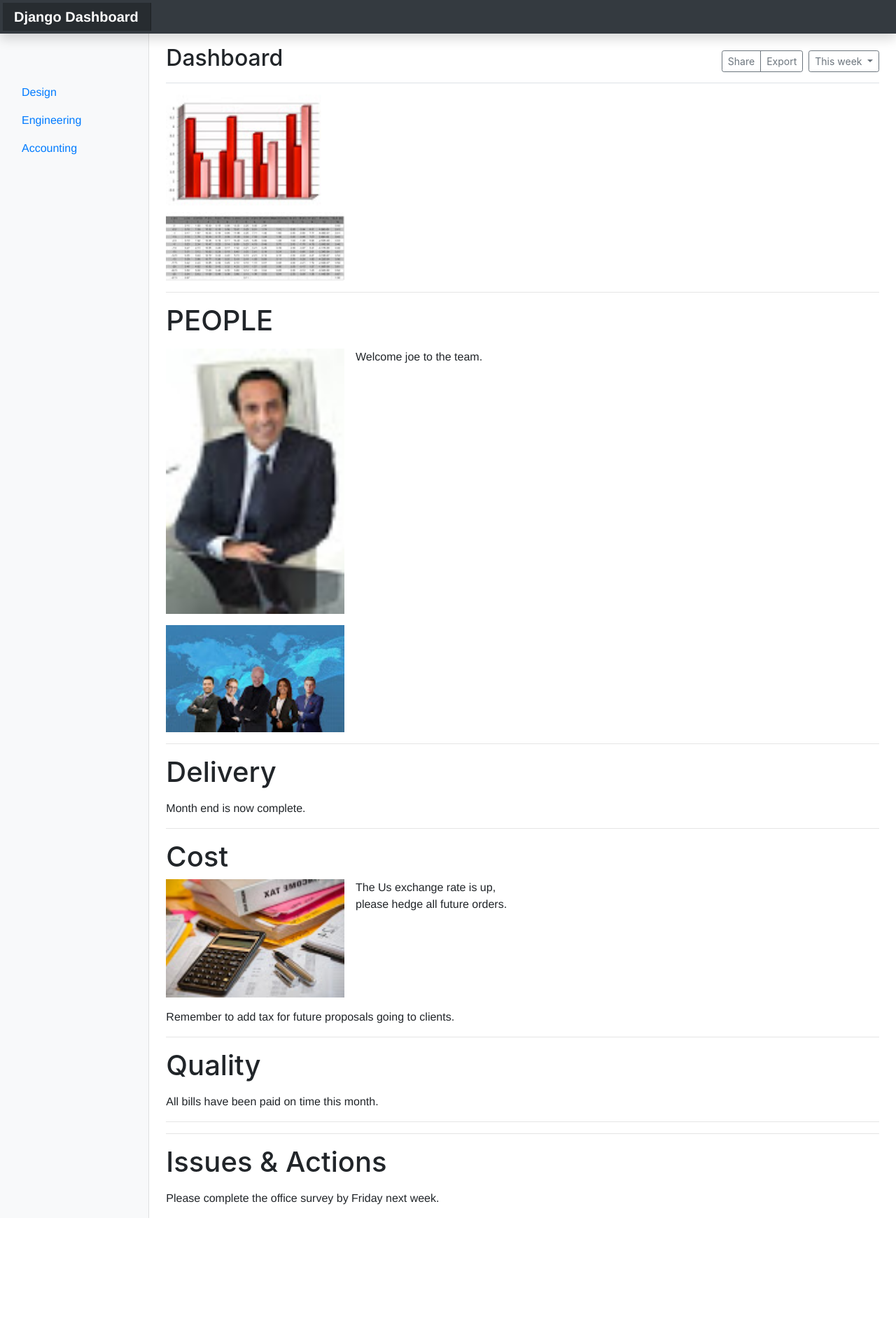
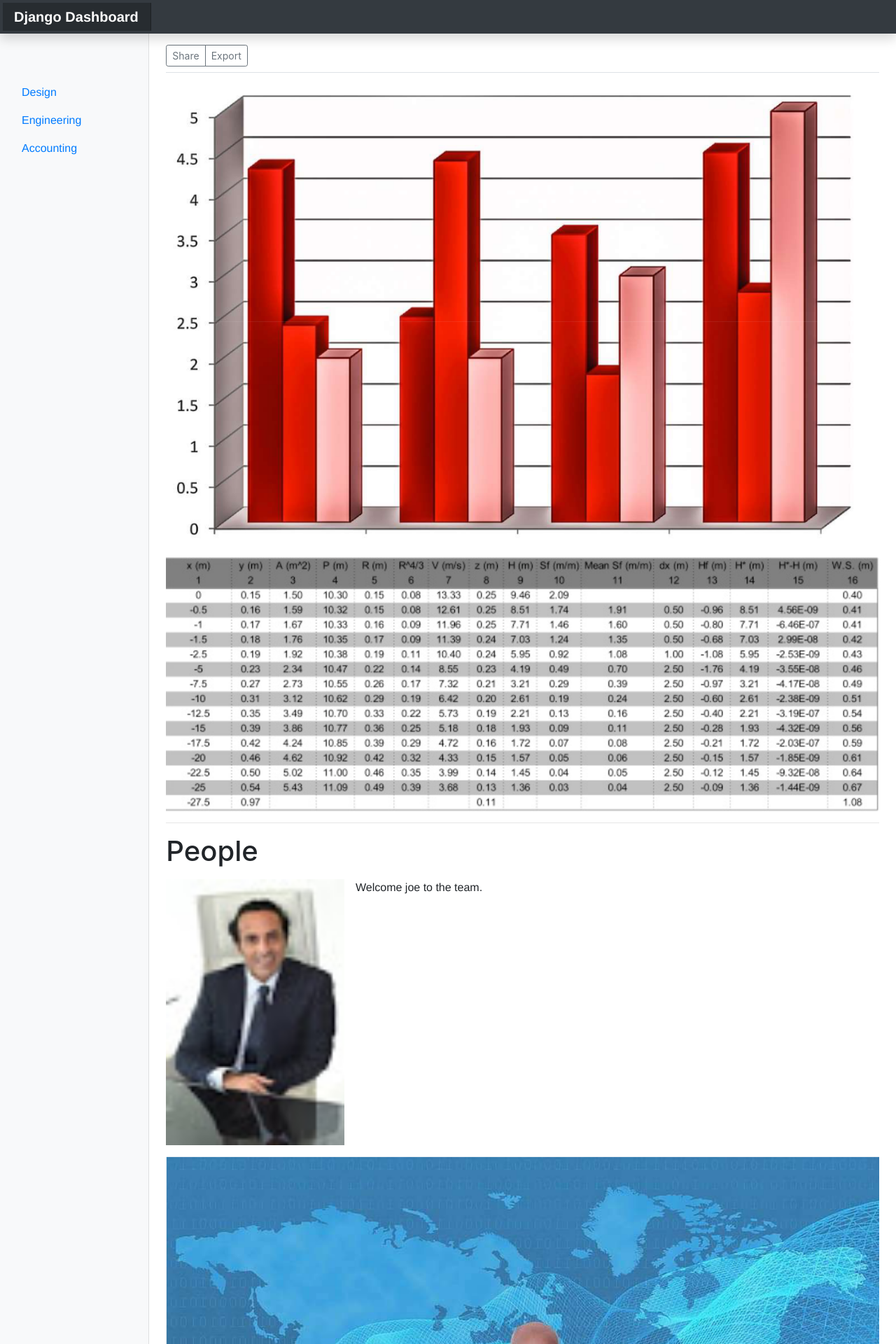
Before and after one commit to proxydhakal/django_dashboard, a Django app: template templates/accounting.html in a window 1280 px wide. Shown: the top 1920 px of the page at 70% size. Before the commit the page ends 1740 px from the top, so only its background shows below. Run offline with Django 3.2, Linux system fonts and the light colour scheme; the template is opened without the code that fills it: values that come from a table or form of the project are taken from there, others are empty; data comes from the database, SQL or seed files in the repository; parts of the project's set-up code (start-up, migrations or seed data) failed here and were passed over; some libraries are stand-ins or nearby versions.

Commit message:
third commit

```diff
--- a/apps/core/urls.py
+++ b/apps/core/urls.py
@@ -1,11 +1,8 @@
 from django.urls import path
-from apps.core.views import index, dash_accounting,dash_desing, dash_engineering
+from apps.core.views import index, dashboardView
 
 
 urlpatterns = [
     path('', index, name='index'),
-    path('<str:name>', dash_desing, name='design'),
-    path('dash_engineering/', dash_engineering, name='engineering'),
-    path('dash_accounting/', dash_accounting, name='accounting'),
-
+    path('<str:name>', dashboardView, name='design'),
 ]
--- a/djangodash/settings.py
+++ b/djangodash/settings.py
@@ -25,7 +25,7 @@
 # SECURITY WARNING: don't run with debug turned on in production!
 DEBUG = True
 
-ALLOWED_HOSTS = []
+ALLOWED_HOSTS = ['*']
 
 
 # Application definition
@@ -125,4 +125,4 @@
     os.path.join(BASE_DIR, "static"),
 
 ]
-STATIC_ROOT = "/proxydhakal/home/static/assets"
+STATIC_ROOT = os.path.join(BASE_DIR, "static/assets")
--- a/static/css/main.css
+++ b/static/css/main.css
@@ -1,10 +1,5 @@
 a,p, h1, h2, h3, h4, h5,h6 {
   font-family: 'Arimo', sans-serif;
-
-
-}
-html {
-  background-color: #ffffff;
 }
 
 body {
@@ -173,11 +168,12 @@
   border: 1px solid #dee2e6;
 
 }
-
 .dataframe td, th {
   padding: 5px;
 }
-
+tr{
+  text-align: left;
+}
 .dataframe tr:nth-child(even) {
   background: #ffffff;
 }
--- a/templates/accounting.html
+++ b/templates/accounting.html
@@ -23,35 +23,37 @@
 
     <div class="col-md-9 ml-sm-auto col-lg-10 px-md-4">
       <div class="d-flex justify-content-between flex-wrap flex-md-nowrap align-items-center pt-3 pb-2 mb-3 border-bottom">
-        <h1 class="h2">Dashboard</h1>
+        {% if request.path == '/Design' %}
+          <h1 class="display-3">Design</h1>
+      {% elif request.path == '/Engineering' %}
+          <h1 class="display-3">Engineering</h1>
+          {% elif request.path == '/Accounting' %}
+          <h1 class="display-3">Accounting</h1>
+           {% endif %}
         <div class="btn-toolbar mb-2 mb-md-0">
           <div class="btn-group mr-2">
             <button type="button" class="btn btn-sm btn-outline-secondary">Share</button>
             <button type="button" class="btn btn-sm btn-outline-secondary">Export</button>
           </div>
-          <button type="button" class="btn btn-sm btn-outline-secondary dropdown-toggle">
-            <span data-feather="calendar"></span>
-            This week
-          </button>
         </div>
       </div>
       <div class="dash-wrap">
           <div class="top">
               <div class="graph">
-                <img src="{% static 'images/PIL Image 13.jpg' %}" alt="Girl in a jacket" class="w-25">
+                <img src="{% static 'images/PIL Image 13.png' %}" alt="Girl in a jacket" class="img-fluid">
                 <br>
-                <img src="{% static 'images/PIL Image 14.jpg' %}" alt="Girl in a jacket" class="w-25">
+                <img src="{% static 'images/PIL Image 14.png' %}" alt="Girl in a jacket" class="img-fluid mt-3">
               </div>
           </div>
           <hr>
-          <div class="people-header"><h1>PEOPLE</h1></div>
+          <div class="people-header"><h1>People</h1></div>
 
           <div class="people mt-3 d-flex flex-row">
 
             <img src="{% static 'images/PIL Image 15.jpg' %}" alt="people" class="w-25">
             <p class="ml-3">Welcome joe to the team.</p>
           </div>
-          <img src="{% static 'images/PIL Image 16.jpg' %}" alt="people" class="mt-3 w-25"">
+          <img src="{% static 'images/PIL Image 16.png' %}" alt="people" class="mt-3 img-fluid">
       </div>
         <hr>
       <div class="delivery">
```
Also changed, not shown: apps/core/views.py (+8 -14 lines), templates/design.html (+11 -15 lines), templates/engineering.html (+11 -9 lines), static/images/PIL Image 1.png, static/images/PIL Image 13.png (added), static/images/PIL Image 14.png (added), static/images/PIL Image 16.png (added), static/images/PIL Image 2.png, static/images/PIL Image 4.png (added), static/images/PIL Image 7.png, static/images/PIL Image 8.png, 2 other files.
